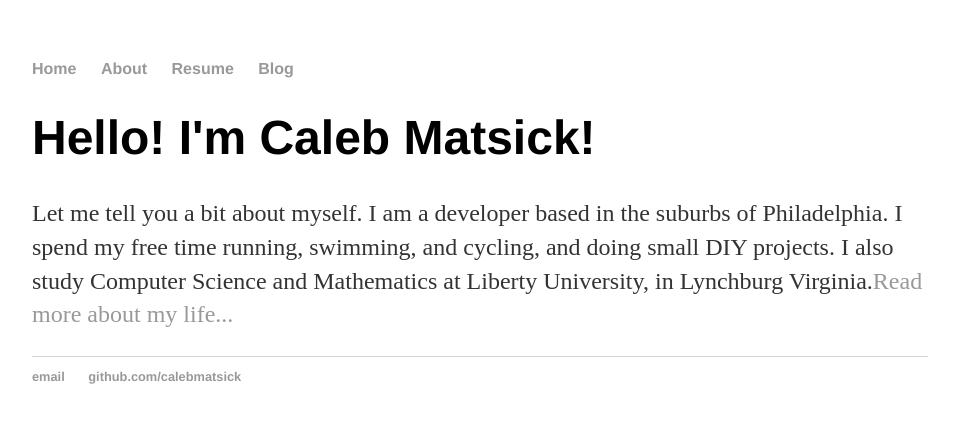
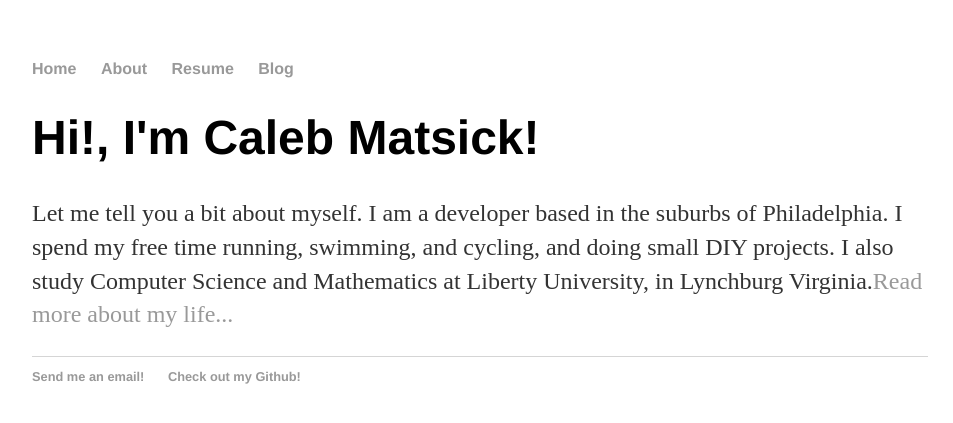
Before and after one commit to IronmanMk40/Matsick-Dot-Com, a Jekyll site: the page built from index.html, in a window 1280 px wide. Shown: the top 423 px of the page, without its empty margins (160-1113 px from the left). Built offline with Jekyll 4.4.1, drawn with Linux system fonts in a browser that asks for light colours.

Commit message:
Updated for Jekyll compatibility

```diff
--- a/index.html
+++ b/index.html
@@ -1,33 +1,11 @@
-<!DOCTYPE html>
-<html>
-	<head>
-		<title>Caleb Matsick</title>
-		<!-- link to main stylesheet -->
-		<link rel="stylesheet" type="text/css" href="/css/main.css">
-	</head>
-	<body>
-		<nav>
-    		<ul>
-        		<li><a href="/">Home</a></li>
-	        	<li><a href="/about">About</a></li>
-        		<li><a href="/resume">Resume</a></li>
-        		<li><a href="/blog">Blog</a></li>
-    		</ul>
-		</nav>
-		<div class="container">
-    		<div class="blurb">
-        		<h1>Hello! I'm Caleb Matsick!</h1>
-				<p>Let me tell you a bit about myself.
-					I am  a developer based in the suburbs of Philadelphia. I
-					spend my free time running, swimming, and cycling, and doing small DIY projects. I also study Computer
-					Science and Mathematics at Liberty University, in Lynchburg Virginia.<a href="/about">Read more about my life...</a></p>
-    		</div><!-- /.blurb -->
-		</div><!-- /.container -->
-		<footer>
-    		<ul>
-        		<li><a href="mailto:caleb@matsick.com">email</a></li>
-        		<li><a href="https://github.com/calebmatsick">github.com/calebmatsick</a></li>
-			</ul>
-		</footer>
-	</body>
-</html>
+---
+layout: default
+title: Caleb Matsik
+---
+<div class="blurb">
+	<h1>Hi!, I'm Caleb Matsick!</h1>
+	<p>Let me tell you a bit about myself.
+		I am  a developer based in the suburbs of Philadelphia. I
+		spend my free time running, swimming, and cycling, and doing small DIY projects. I also study Computer
+		Science and Mathematics at Liberty University, in Lynchburg Virginia.<a href="/about">Read more about my life...</a>
+</div><!-- /.blurb -->
```
